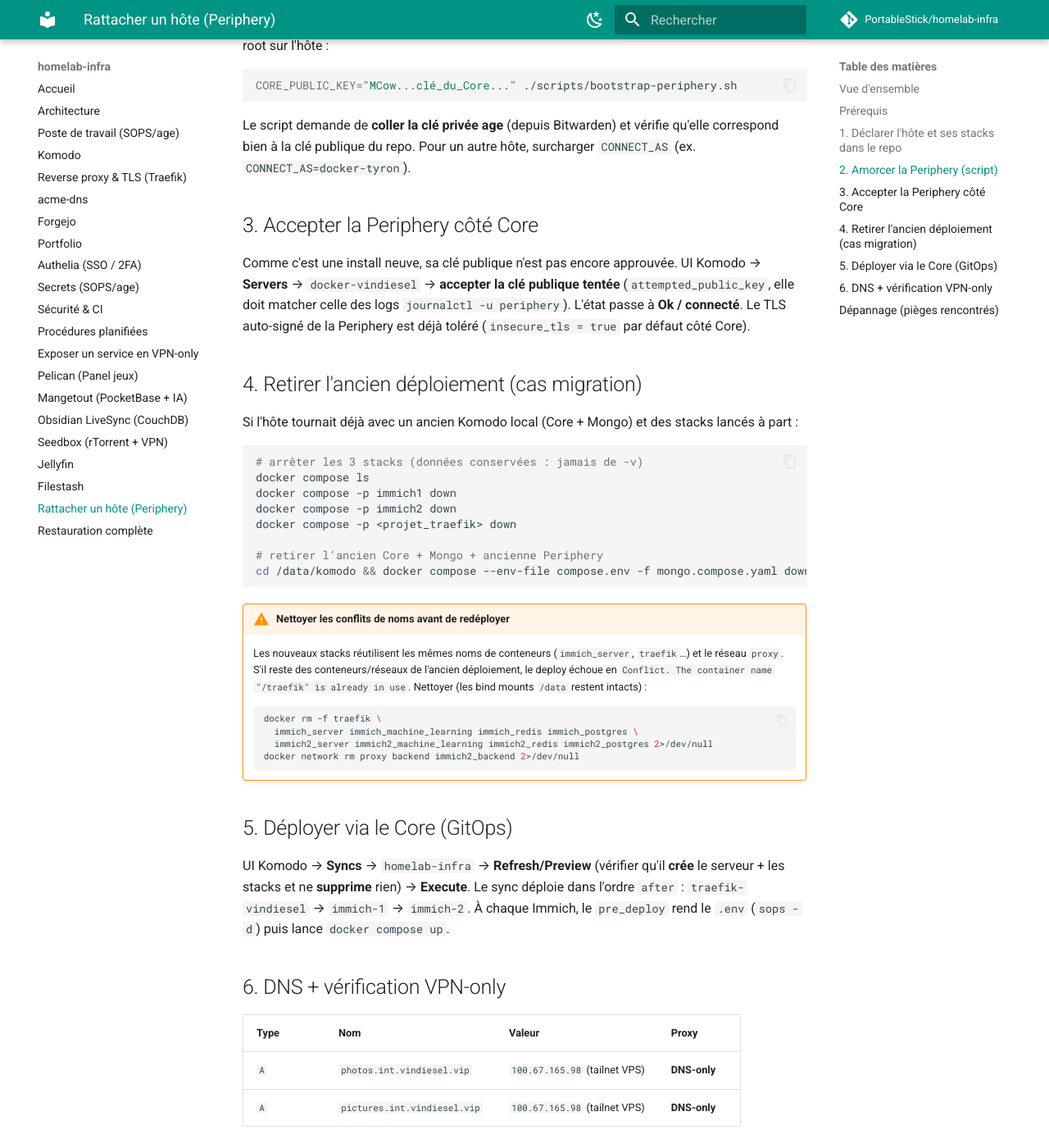
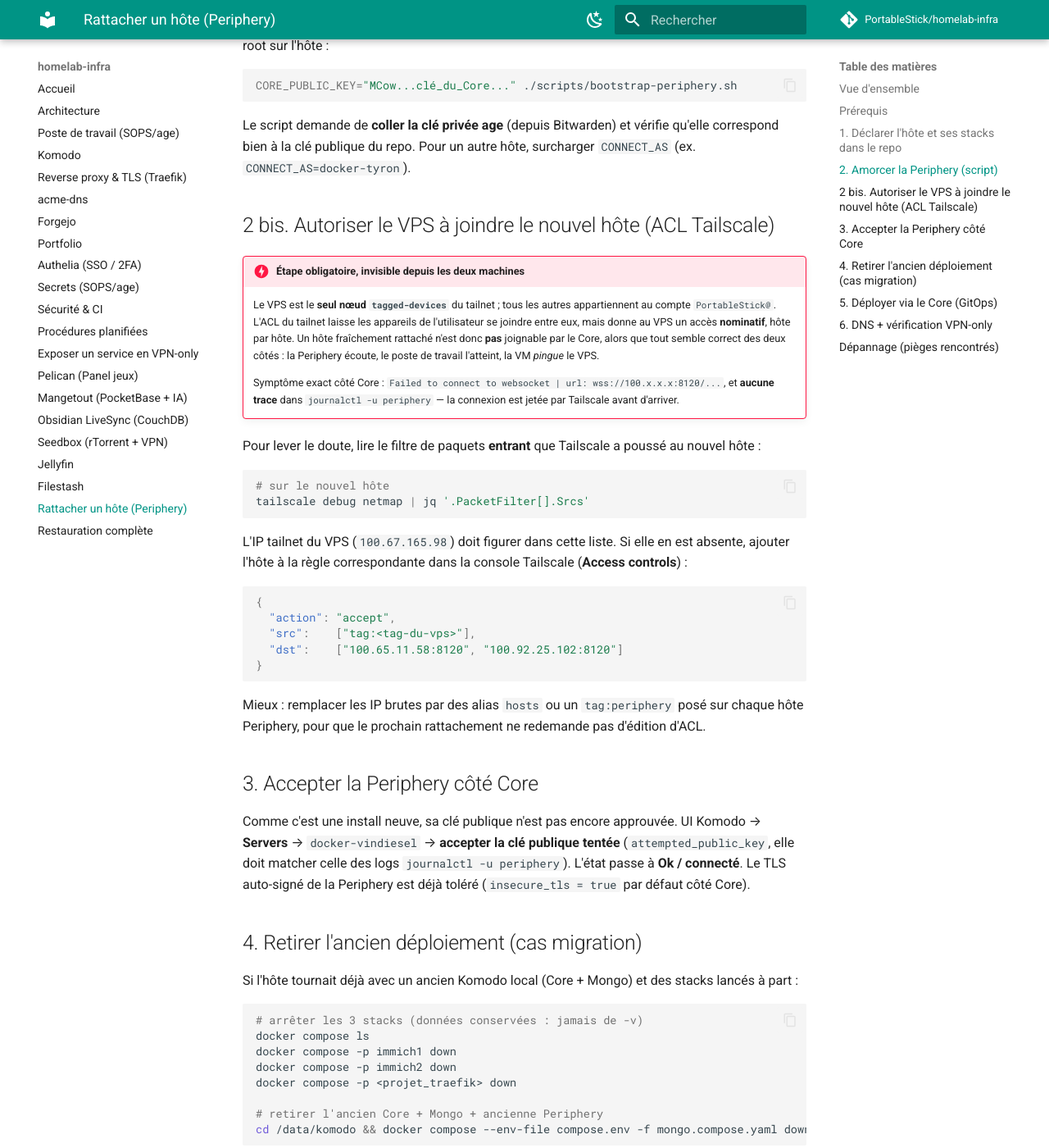
Before and after one commit to PortableStick/homelab-infra, an MkDocs documentation site: the page built from docs/rattacher-hote-periphery.md, in a window 1280 px wide and 1400 px high, scrolled down 3049 px. Shown: the whole window at 82% size. Built offline with MkDocs 1.6.1 and Material for MkDocs 9.7.7, drawn with Linux system fonts in a browser that asks for light colours; comment, search, counter and statistics services are not loaded; some of the changed text lies outside the part shown.

Commit message:
fix(periphery): la restriction allowed_ips n'etait jamais ecrite
Le script testait `grep -q '^allowed_ips' || append`. Or le gabarit de
config livre par l'installeur Komodo contient deja une ligne ACTIVE avec
la valeur par defaut :

    allowed_ips = []

Le test reussissait donc, le script affichait « Restriction d'acces » et
n'ecrivait rien : la Periphery restait joignable depuis n'importe quelle
IP. Le meme piege valait pour bind_ip. Seul `core_public_keys` passait,
parce qu'il est commente dans le gabarit - d'ou l'illusion que le bloc
fonctionnait.

Remplace par un helper set_config qui remplace la ligne existante, ajoute
si absente, et verifie l'ecriture. Il pose aussi :

- bind_ip = "0.0.0.0" : sur le defaut [::], une connexion IPv4 arrive en
  ::ffff:a.b.c.d et ne se compare pas a un CIDR IPv4 d'allowed_ips ;
- connect_as : sinon la config garde le hostname de la machine, trompeur
  dans les logs.

A verifier sur les hotes installes avec l'ancienne version (docker-vindiesel).

Documente au passage le piege qui a coute le plus de temps aujourd'hui :
l'ACL Tailscale donne au VPS (seul noeud tagged-devices) un acces
nominatif hote par hote, donc un nouvel hote n'est pas joignable par le
Core tant qu'il n'est pas ajoute a la regle - sans aucune trace cote
Periphery, la connexion etant jetee en amont.

Co-Authored-By: Claude Opus 5 (1M context) <noreply@anthropic.com>

````diff
--- a/docs/rattacher-hote-periphery.md
+++ b/docs/rattacher-hote-periphery.md
@@ -137,6 +137,40 @@ CORE_PUBLIC_KEY="MCow...clé_du_Core..." ./scripts/bootstrap-periphery.sh
 Le script demande de **coller la clé privée age** (depuis Bitwarden) et vérifie qu'elle correspond bien
 à la clé publique du repo. Pour un autre hôte, surcharger `CONNECT_AS` (ex. `CONNECT_AS=docker-tyron`).
 
+## 2 bis. Autoriser le VPS à joindre le nouvel hôte (ACL Tailscale)
+
+!!! danger "Étape obligatoire, invisible depuis les deux machines"
+    Le VPS est le **seul nœud `tagged-devices`** du tailnet ; tous les autres appartiennent au
+    compte `PortableStick@`. L'ACL du tailnet laisse les appareils de l'utilisateur se joindre
+    entre eux, mais donne au VPS un accès **nominatif**, hôte par hôte. Un hôte fraîchement
+    rattaché n'est donc **pas** joignable par le Core, alors que tout semble correct des deux
+    côtés : la Periphery écoute, le poste de travail l'atteint, la VM *pingue* le VPS.
+
+    Symptôme exact côté Core : `Failed to connect to websocket | url: wss://100.x.x.x:8120/...`,
+    et **aucune trace** dans `journalctl -u periphery` — la connexion est jetée par Tailscale
+    avant d'arriver.
+
+Pour lever le doute, lire le filtre de paquets **entrant** que Tailscale a poussé au nouvel hôte :
+
+```bash
+# sur le nouvel hôte
+tailscale debug netmap | jq '.PacketFilter[].Srcs'
+```
+
+L'IP tailnet du VPS (`100.67.165.98`) doit figurer dans cette liste. Si elle en est absente,
+ajouter l'hôte à la règle correspondante dans la console Tailscale (**Access controls**) :
+
+```json
+{
+  "action": "accept",
+  "src":    ["tag:<tag-du-vps>"],
+  "dst":    ["100.65.11.58:8120", "100.92.25.102:8120"]
+}
+```
+
+Mieux : remplacer les IP brutes par des alias `hosts` ou un `tag:periphery` posé sur chaque hôte
+Periphery, pour que le prochain rattachement ne redemande pas d'édition d'ACL.
+
 ## 3. Accepter la Periphery côté Core
 
 Comme c'est une install neuve, sa clé publique n'est pas encore approuvée. UI Komodo → **Servers** →
@@ -203,6 +237,9 @@ l'app mobile Immich.
 | `password authentication failed for user "postgres"` | `.env` vide (secret chiffré vide) **ou** mot de passe ≠ base | recréer le secret **non vide** (§1) ; sinon réaligner la base : `docker exec -it immich_postgres psql -U postgres -c "ALTER USER postgres PASSWORD '<mdp>';"` |
 | `container name "/traefik" already in use` | restes de l'ancien déploiement | nettoyer conteneurs + réseaux (§4) |
 | `.env` rendu vide malgré un `pre_deploy` en succès | secret déchiffre en vide (`sops -d` sort rien, `EXIT=0`) | vérifier le contenu clair **avant** `sops -e -i` |
+| `Failed to connect to websocket \| wss://100.x:8120`, **rien** dans `journalctl -u periphery` | ACL Tailscale : le VPS (`tagged-devices`) n'a pas accès au nouvel hôte | ajouter l'hôte à la règle d'ACL — voir §2 bis |
+| La Periphery accepte toutes les IP alors que le script annonce « Restriction d'accès » | Bug corrigé le 2026-09-11 : le gabarit contient déjà `allowed_ips = []`, donc l'ancien test `grep -q '^allowed_ips'` réussissait et le script n'écrivait rien | relancer `bootstrap-periphery.sh` (version actuelle), ou corriger à la main puis `systemctl restart periphery` ; **vérifier les hôtes installés avant cette date** |
+| `allowed_ips` renseigné mais le Core est refusé | Periphery bindée sur `[::]` : une connexion IPv4 arrive en `::ffff:a.b.c.d` et ne matche pas un CIDR IPv4 | `bind_ip = "0.0.0.0"` (posé par le script depuis le 2026-09-11) |
 
 ---
 
````
Also changed, not shown: 1 other file.
